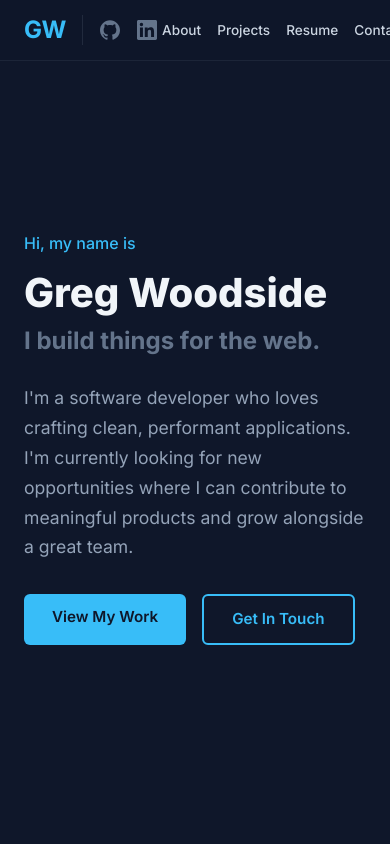
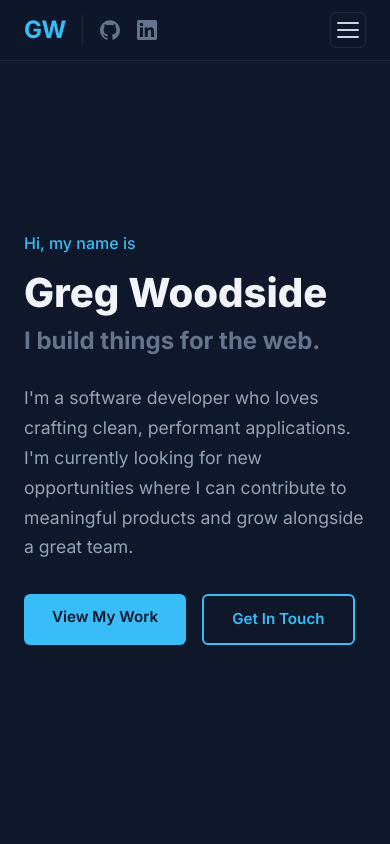
Before and after one commit to gregside/personal-website, a React (Vite) app: page / in a window 390 px wide. Shown: the top 844 px of the page. Built offline with nearby package versions, Linux system fonts and the light colour scheme.

Commit message:
feat(header): add responsive hamburger menu
collapse nav into slide-in drawer with animated hamburger toggle
on viewports under 680px. includes overlay, body scroll lock, and
auto-close on link tap.

```diff
--- a/src/components/Header.css
+++ b/src/components/Header.css
@@ -55,6 +55,7 @@
   background: rgba(56, 189, 248, 0.08);
 }
 
+/* ── Desktop nav ── */
 .header nav {
   display: flex;
   gap: 2rem;
@@ -72,12 +73,92 @@
   color: #38bdf8;
 }
 
-@media (max-width: 600px) {
+/* ── Hamburger button (hidden on desktop) ── */
+.hamburger {
+  display: none;
+  flex-direction: column;
+  justify-content: center;
+  gap: 5px;
+  width: 36px;
+  height: 36px;
+  padding: 6px;
+  background: none;
+  border: 1px solid rgba(148, 163, 184, 0.15);
+  border-radius: 6px;
+  cursor: pointer;
+  position: relative;
+  z-index: 110;
+  transition: border-color 0.2s;
+}
+
+.hamburger:hover {
+  border-color: rgba(56, 189, 248, 0.3);
+}
+
+.hamburger-line {
+  display: block;
+  width: 100%;
+  height: 2px;
+  background: #cbd5e1;
+  border-radius: 2px;
+  transition: transform 0.3s, opacity 0.3s;
+  transform-origin: center;
+}
+
+.hamburger--open .hamburger-line:nth-child(1) {
+  transform: translateY(7px) rotate(45deg);
+}
+
+.hamburger--open .hamburger-line:nth-child(2) {
+  opacity: 0;
+}
+
+.hamburger--open .hamburger-line:nth-child(3) {
+  transform: translateY(-7px) rotate(-45deg);
+}
+
+/* ── Overlay behind mobile nav ── */
+.nav-overlay {
+  position: fixed;
+  inset: 0;
+  background: rgba(0, 0, 0, 0.5);
+  z-index: 90;
+}
+
+/* ── Mobile breakpoint ── */
+@media (max-width: 680px) {
+  .hamburger {
+    display: flex;
+  }
+
   .header nav {
-    gap: 1rem;
+    position: fixed;
+    top: 0;
+    right: 0;
+    width: 260px;
+    height: 100vh;
+    flex-direction: column;
+    gap: 0;
+    background: rgba(15, 23, 42, 0.98);
+    backdrop-filter: blur(12px);
+    border-left: 1px solid rgba(148, 163, 184, 0.1);
+    padding: 5rem 2rem 2rem;
+    z-index: 105;
+    transform: translateX(100%);
+    transition: transform 0.3s cubic-bezier(0.4, 0, 0.2, 1);
+  }
+
+  .header nav.nav-open {
+    transform: translateX(0);
   }
 
   .header nav a {
-    font-size: 0.85rem;
+    font-size: 1.15rem;
+    padding: 0.85rem 0;
+    border-bottom: 1px solid rgba(148, 163, 184, 0.08);
+  }
+
+  .header nav a:last-child {
+    border-bottom: none;
   }
 }
--- a/src/components/Header.tsx
+++ b/src/components/Header.tsx
@@ -1,11 +1,27 @@
+import { useState, useEffect } from "react";
 import "./Header.css";
 
 export default function Header() {
+  const [menuOpen, setMenuOpen] = useState(false);
+
+  // Close menu on route change / resize past breakpoint
+  useEffect(() => {
+    const close = () => setMenuOpen(false);
+    window.addEventListener("resize", close);
+    return () => window.removeEventListener("resize", close);
+  }, []);
+
+  // Prevent body scroll when menu is open
+  useEffect(() => {
+    document.body.style.overflow = menuOpen ? "hidden" : "";
+    return () => { document.body.style.overflow = ""; };
+  }, [menuOpen]);
+
   return (
     <header className="header">
       <div className="header-inner">
         <div className="header-left">
-          <a href="#hero" className="logo">
+          <a href="#hero" className="logo" onClick={() => setMenuOpen(false)}>
             GW
           </a>
           <div className="header-socials">
@@ -33,13 +49,29 @@ export default function Header() {
             </a>
           </div>
         </div>
-        <nav>
-          <a href="#about">About</a>
-          <a href="#projects">Projects</a>
-          <a href="#resume">Resume</a>
-          <a href="#contact">Contact</a>
+
+        <button
+          className={`hamburger${menuOpen ? " hamburger--open" : ""}`}
+          onClick={() => setMenuOpen((v) => !v)}
+          aria-label="Toggle navigation menu"
+          aria-expanded={menuOpen}
+        >
+          <span className="hamburger-line" />
+          <span className="hamburger-line" />
+          <span className="hamburger-line" />
+        </button>
+
+        <nav className={menuOpen ? "nav-open" : ""}>
+          <a href="#about" onClick={() => setMenuOpen(false)}>About</a>
+          <a href="#projects" onClick={() => setMenuOpen(false)}>Projects</a>
+          <a href="#resume" onClick={() => setMenuOpen(false)}>Resume</a>
+          <a href="#contact" onClick={() => setMenuOpen(false)}>Contact</a>
         </nav>
       </div>
+
+      {menuOpen && (
+        <div className="nav-overlay" onClick={() => setMenuOpen(false)} />
+      )}
     </header>
   );
 }
```
